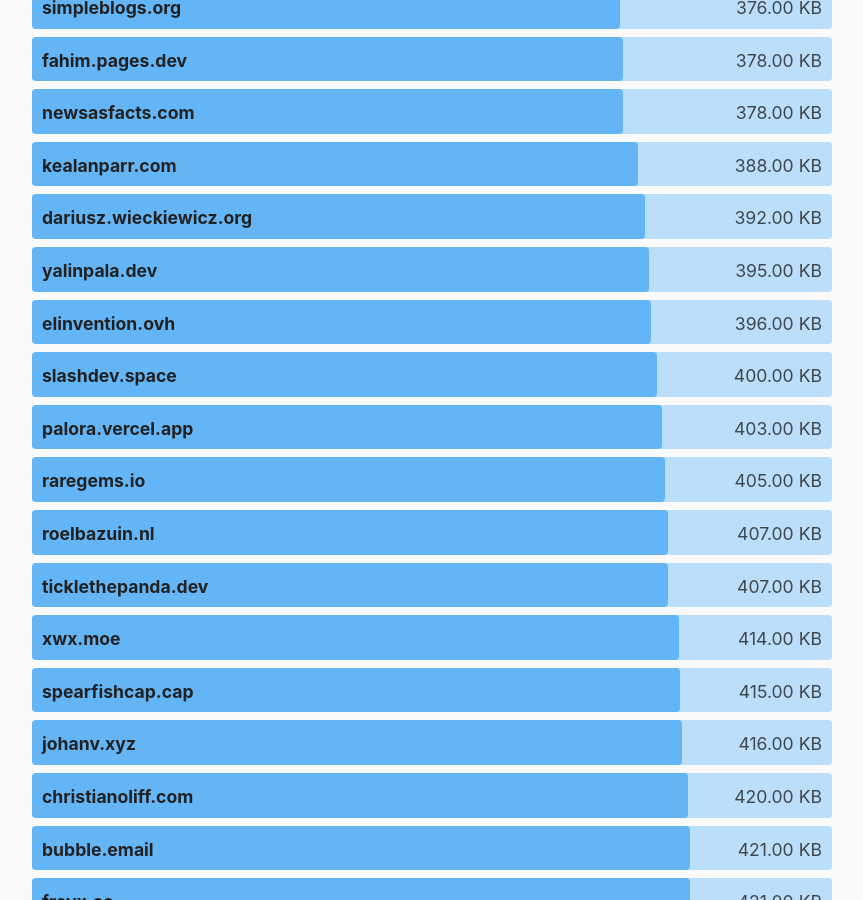
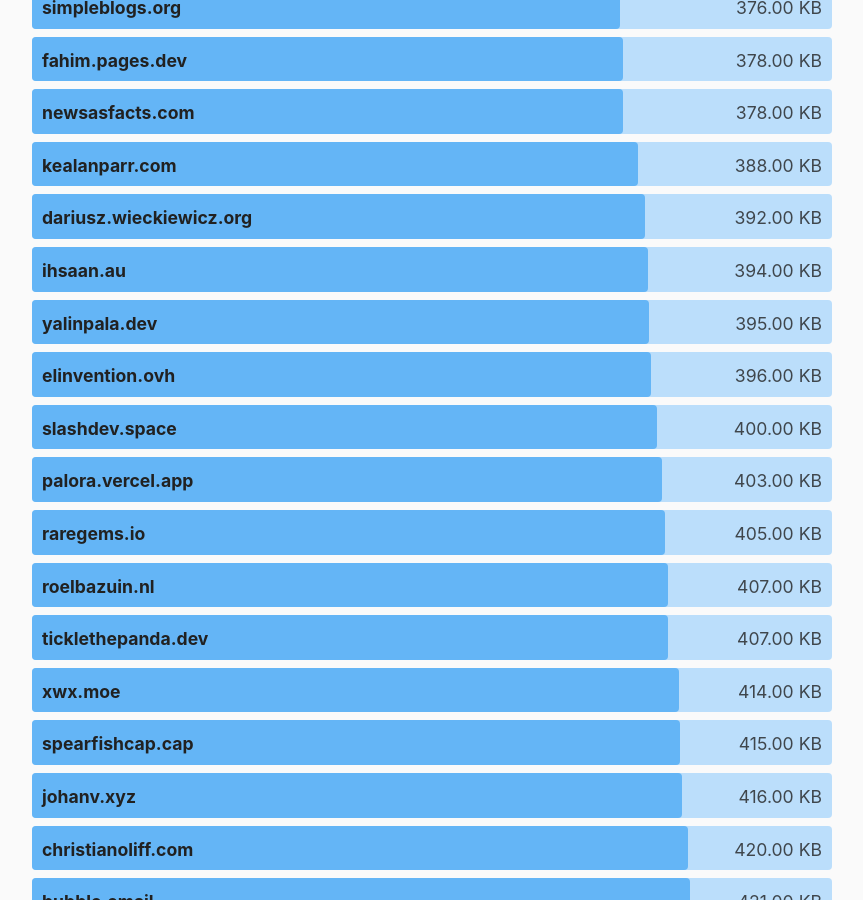
Before and after one commit to kevquirk/512kb.club, a Jekyll site: the page built from index.md, in a window 1280 px wide and 900 px high, scrolled down 26739 px. Shown: the whole window, without its empty margins (208-1071 px from the left). Built offline with Jekyll 4.4.1, drawn with Linux system fonts in a browser that asks for light colours.

Commit message:
Update sites.yml

```diff
--- a/_data/sites.yml
+++ b/_data/sites.yml
@@ -1163,6 +1163,11 @@
   size: 194.0
   last_checked: 2022-04-21
 
+- domain: ihsaan.au
+  url: http://ihsaan.au/
+  size: 394.0
+  last_checked: 2021-11-06
+
 - domain: imsky.co
   url: https://imsky.co/
   size: 63.7
```
